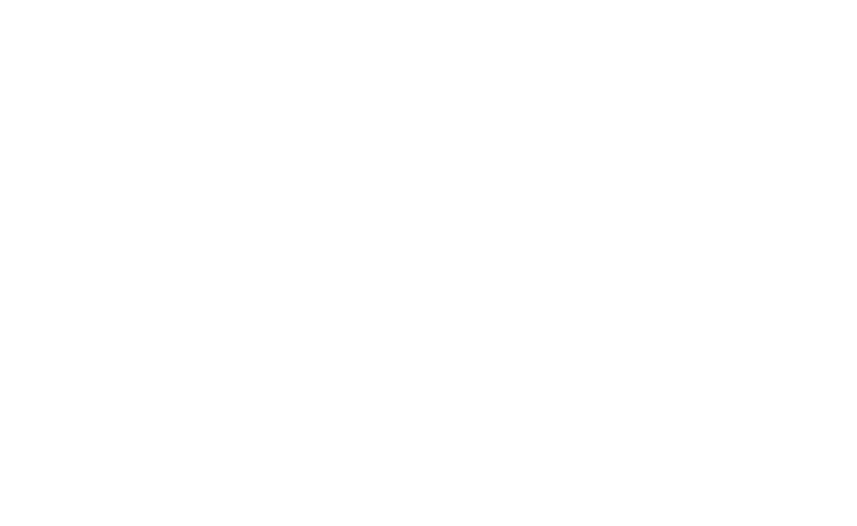
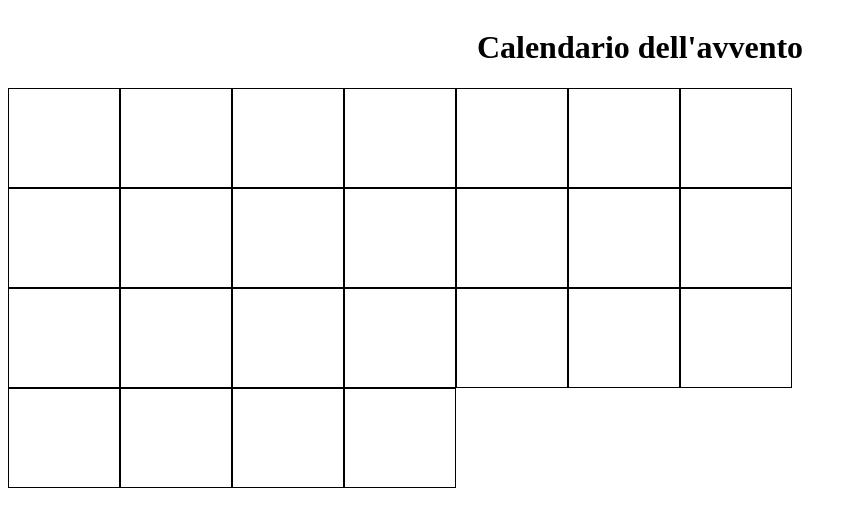
Before and after one commit to Riglietti-Nicolo/calendario_avvento, a plain HTML site: page index.html in a window 1280 px wide. Shown: the whole page, without its empty margins (0-857 px from the left). Drawn offline with Linux system fonts and the light colour scheme.

Commit message:
grid added

```diff
--- a/calendario.css
+++ b/calendario.css
@@ -0,0 +1,17 @@
+header{
+    display: flex;
+    flex-direction: row;
+    justify-content: center;
+}
+
+.calendario{
+    display: grid;
+    height: 50vh;
+    width: 98vh;
+    grid-template-columns: repeat(7, 14vh);
+    grid-template-rows: repeat(5, 10);
+}
+
+.casella{
+    border: 1px solid black;
+}
--- a/index.html
+++ b/index.html
@@ -3,10 +3,13 @@
 <head>
     <meta charset="UTF-8">
     <meta name="viewport" content="width=device-width, initial-scale=1.0">
-    <link rel="stylesheet" href="calendario.css">
+    <link rel="stylesheet" href="calendario.css" type="text/css">
     <title>Calendario dell'avvento</title>
 </head>
 <body>
+    <header>
+        <h1>Calendario dell'avvento</h1>
+    </header>
     <div class="calendario">
         <div class="casella"></div>
         <div class="casella"></div>
```
